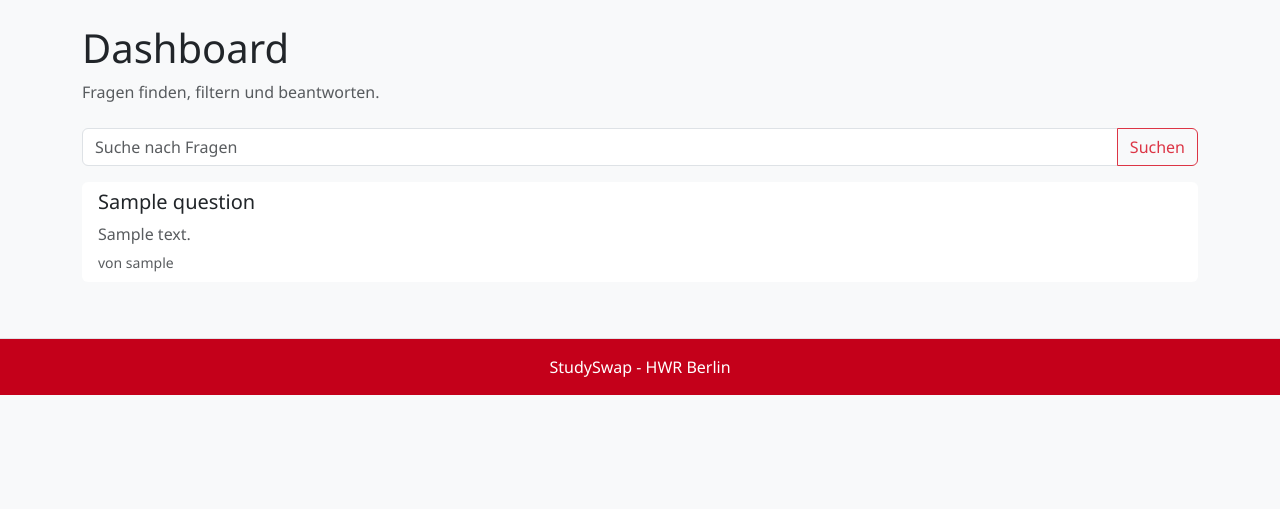
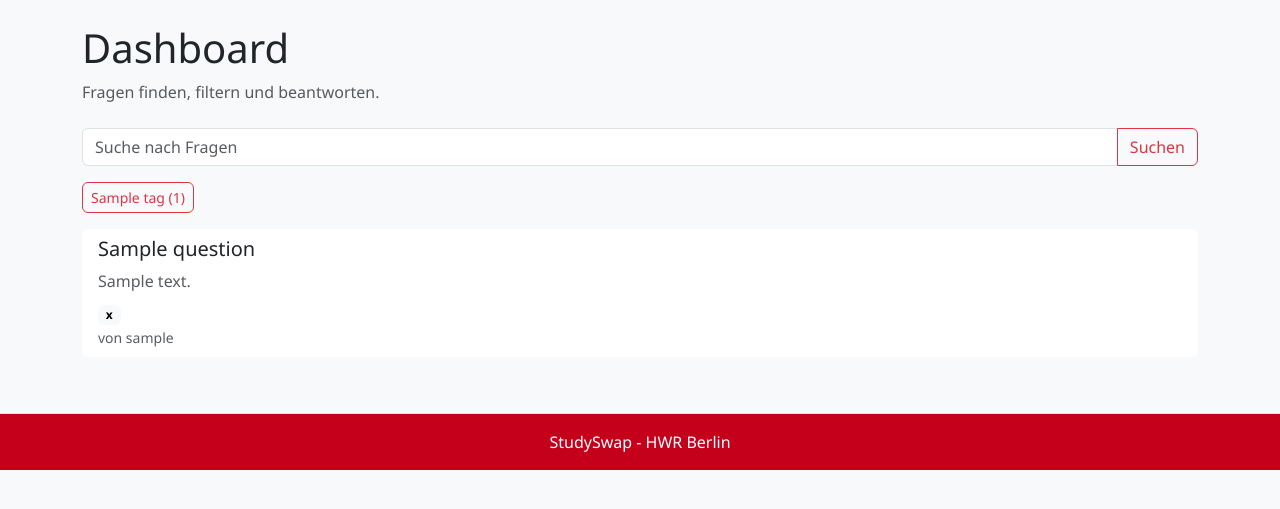
Before and after one commit to AkayHWR/fswd-app-webpioniere, a Flask app: template templates/dashboard.html in a window 1280 px wide. Shown: the part 62-571 px from the top of the page. Run offline with Flask 3, Linux system fonts and the light colour scheme; the template is opened without the code that fills it: most values are stand-ins (such as "Sample title", 1, 10 or a date in 2020).

Commit message:
feat: add tags to dashboard

```diff
--- a/app.py
+++ b/app.py
@@ -16,7 +16,14 @@ def hashtags_from_text(text):
     tags = re.findall(r'#[A-Za-z0-9_ÄÖÜäöüß]+', text)
     return sorted(set(tags))
 
-
+def all_hashtags():
+    con = db.get_db_con()
+    rows = con.execute('SELECT hashtags FROM question').fetchall()
+    counts = {}
+    for row in rows:
+        for tag in hashtags_from_text(row['hashtags']):
+            counts[tag] = counts.get(tag, 0) + 1
+    return sorted(counts.items(), key=lambda item: item[1], reverse=True)
 
 
 @app.route('/')
@@ -87,6 +94,8 @@ def leaderboard():
 def dashboard():
     con = db.get_db_con()
     search = request.args.get('q', '').strip()
+    selected_tags = request.args.getlist('tag')
+
 
     questions = con.execute(
         '''
@@ -99,8 +108,18 @@ def dashboard():
         (f'%{search}%', f'%{search}%')
     ).fetchall()
 
+    if selected_tags:
+        questions = [
+            question for question in questions
+            if all(tag in hashtags_from_text(question['hashtags']) for tag in selected_tags)
+        ]
+
+    tags = all_hashtags()
+
     return render_template(
         'dashboard.html',
         questions=questions,
-        search=search
+        search=search,
+        selected_tags=selected_tags,
+        tags=tags
     )
--- a/templates/dashboard.html
+++ b/templates/dashboard.html
@@ -15,12 +15,25 @@
     <button class="btn btn-outline-danger">Suchen</button>
 </form>
 
+<div class="d-flex flex-wrap gap-2 mb-3">
+    {% for tag, count in tags %}
+        <a class="btn btn-sm {{ 'btn-danger' if tag in selected_tags else 'btn-outline-danger' }}"
+           href="{{ url_for('dashboard', q=search, tag=selected_tags + [tag]) }}">
+            {{ tag }} ({{ count }})
+        </a>
+    {% endfor %}
+</div>
+
 {% if questions %}
     <div class="list-group">
         {% for question in questions %}
             <div class="list-group-item mb-2">
                 <h5>{{ question.title }}</h5>
-                <p class="text-muted mb-1">{{ question.description[:160] }}</p>
+                <p class="text-muted mb-2">{{ question.description[:160] }}</p>
+                {% for tag in question.hashtags.split() %}
+                    <span class="badge text-bg-light">{{ tag }}</span>
+                {% endfor %}
+                <br>
                 <small class="text-muted">von {{ question.username }}</small>
             </div>
         {% endfor %}
```
